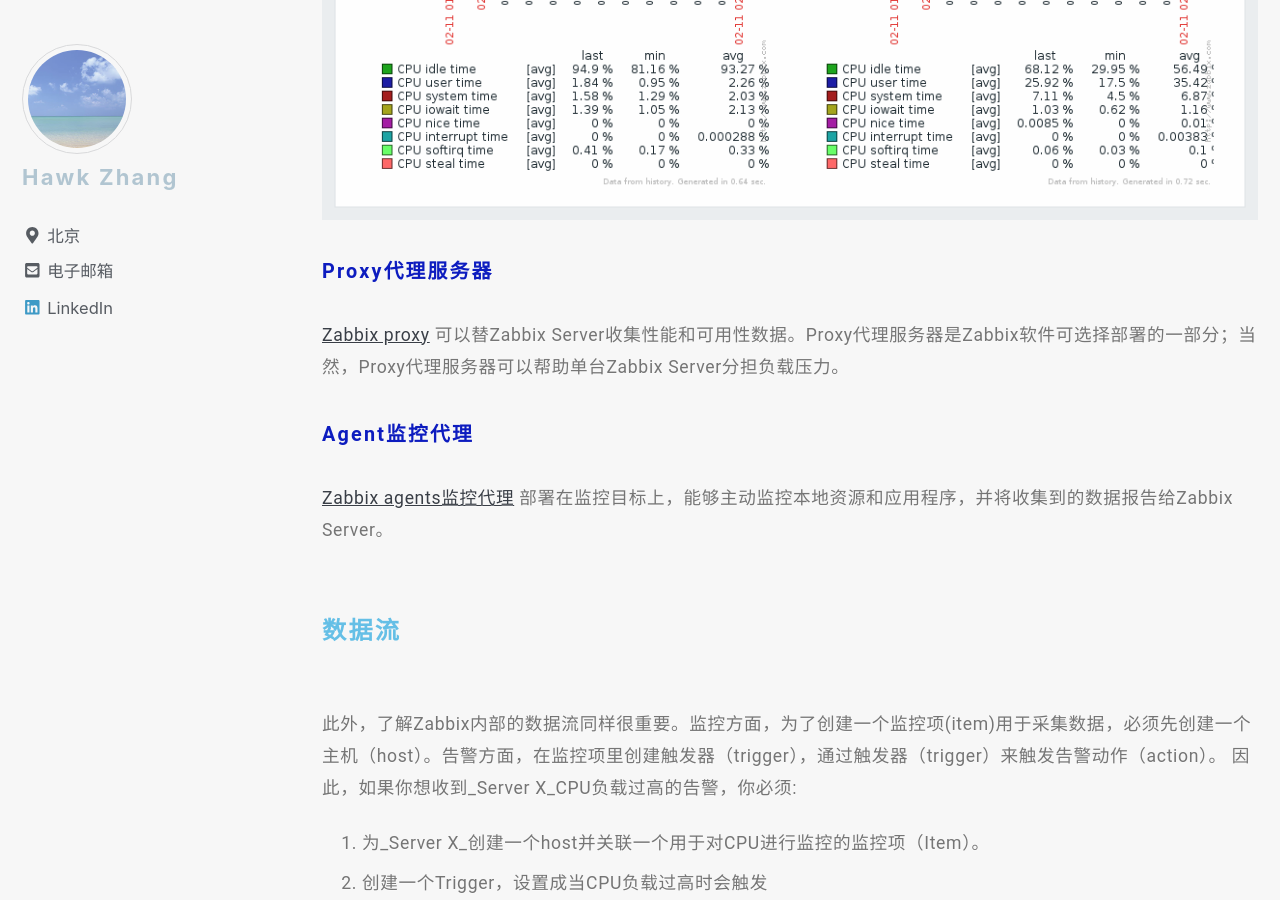
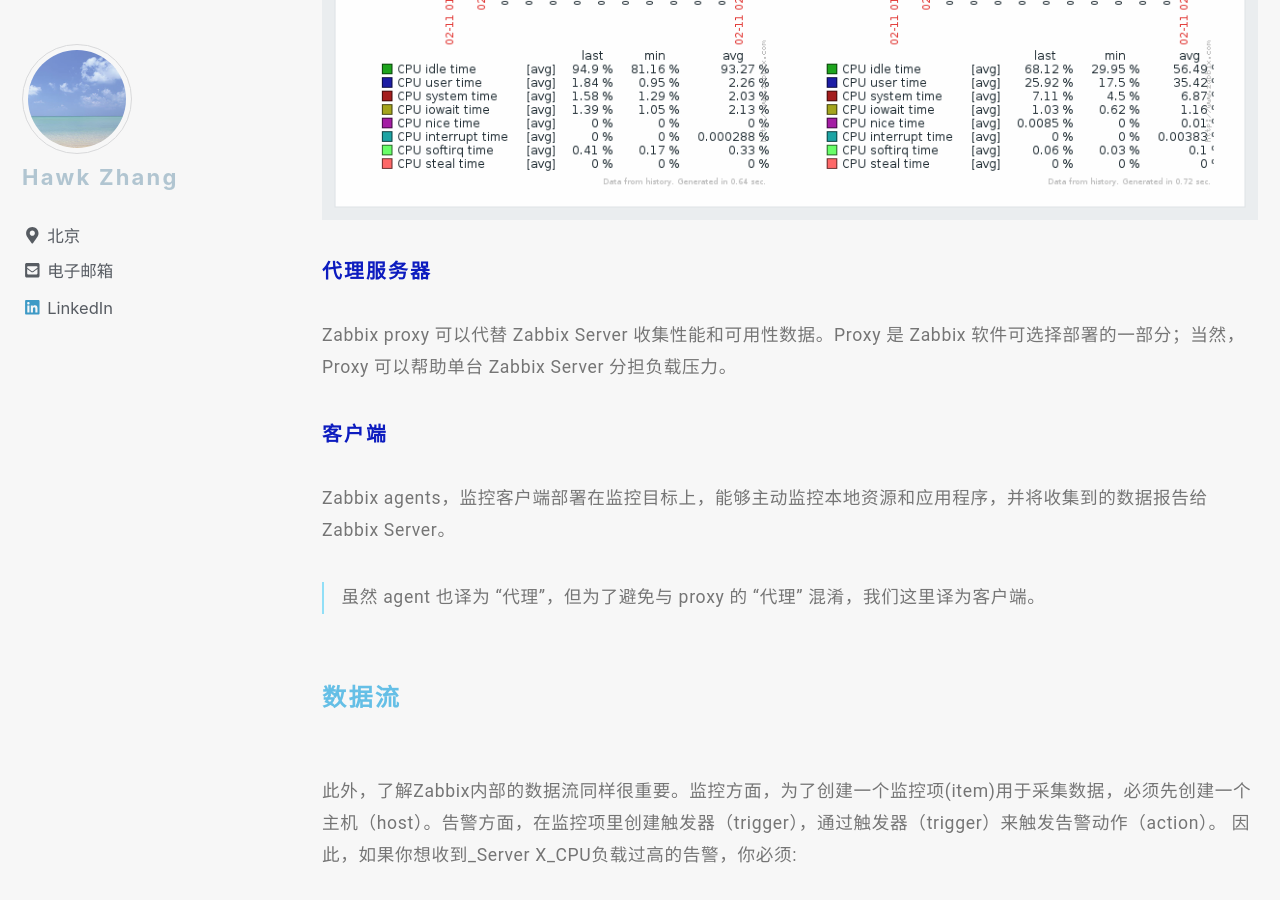
Before and after one commit to narru888/linotes_note, a Jekyll site: the page built from _posts/monitor/zabbix/2018-01-01-zabbix.basic.md, in a window 1280 px wide and 900 px high, scrolled down 2544 px. Built offline with Jekyll 4.4.1, drawn with Linux system fonts in a browser that asks for light colours; nearby versions of some CDN libraries; a script that is not in the unit is left out.

Commit message:
update on 2018-10-18 09:15:02 CST

```diff
--- a/_posts/monitor/zabbix/2018-01-01-zabbix.basic.md
+++ b/_posts/monitor/zabbix/2018-01-01-zabbix.basic.md
@@ -48,15 +48,15 @@
 
 ![image-center](/assets/images/zabbix.Custom_screens.png){: .align-center}
 
-##### Proxy代理服务器
+##### 代理服务器
 
-[Zabbix proxy](https://www.zabbix.com/documentation/3.4/manual/concepts/proxy "manual:concepts:proxy") 可以替Zabbix Server收集性能和可用性数据。Proxy代理服务器是Zabbix软件可选择部署的一部分；当然，Proxy代理服务器可以帮助单台Zabbix Server分担负载压力。
+Zabbix proxy 可以代替 Zabbix Server 收集性能和可用性数据。Proxy 是 Zabbix 软件可选择部署的一部分；当然，Proxy 可以帮助单台 Zabbix Server 分担负载压力。
 
-##### Agent监控代理
+##### 客户端
 
-[Zabbix agents监控代理](https://www.zabbix.com/documentation/3.4/manual/concepts/agent "manual:concepts:agent") 部署在监控目标上，能够主动监控本地资源和应用程序，并将收集到的数据报告给Zabbix Server。
+Zabbix agents，监控客户端部署在监控目标上，能够主动监控本地资源和应用程序，并将收集到的数据报告给 Zabbix Server。
 
-
+>虽然 agent 也译为 “代理”，但为了避免与 proxy 的 "代理" 混淆，我们这里译为客户端。
 
 
 
```
